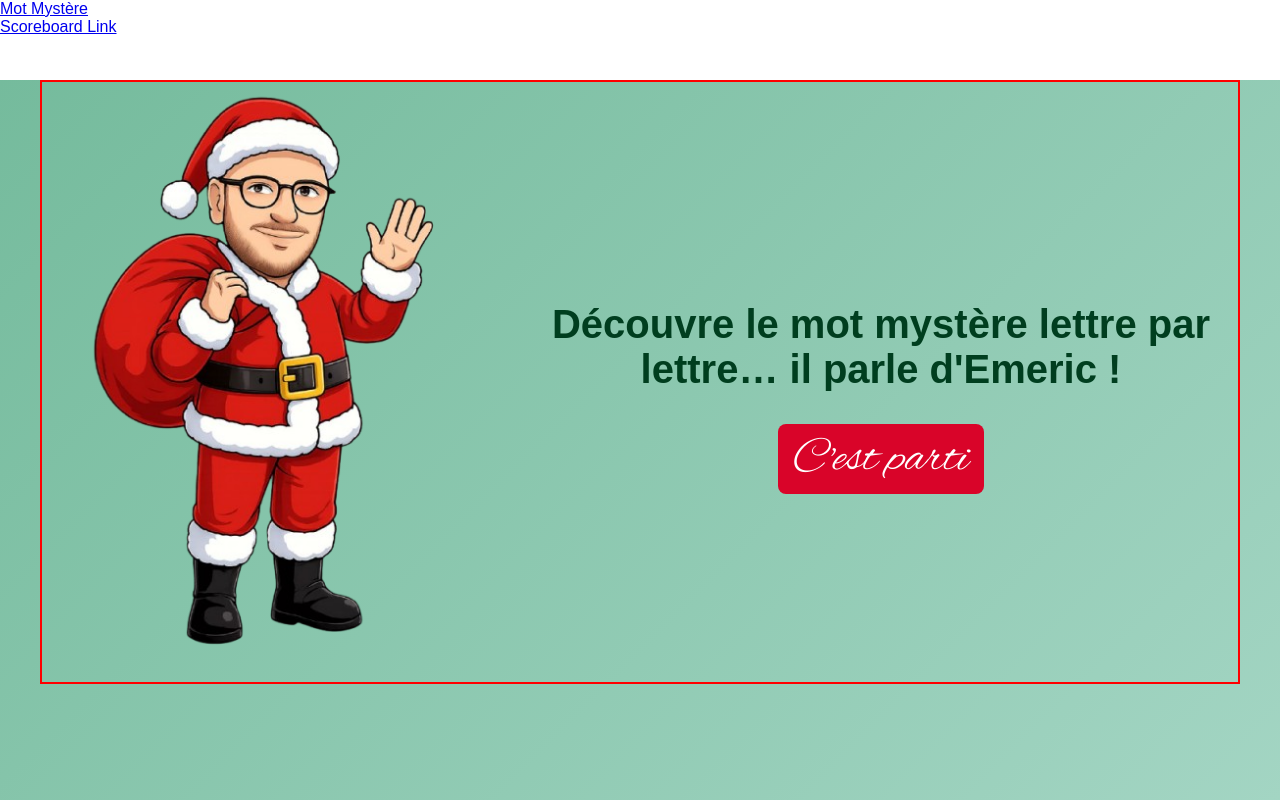
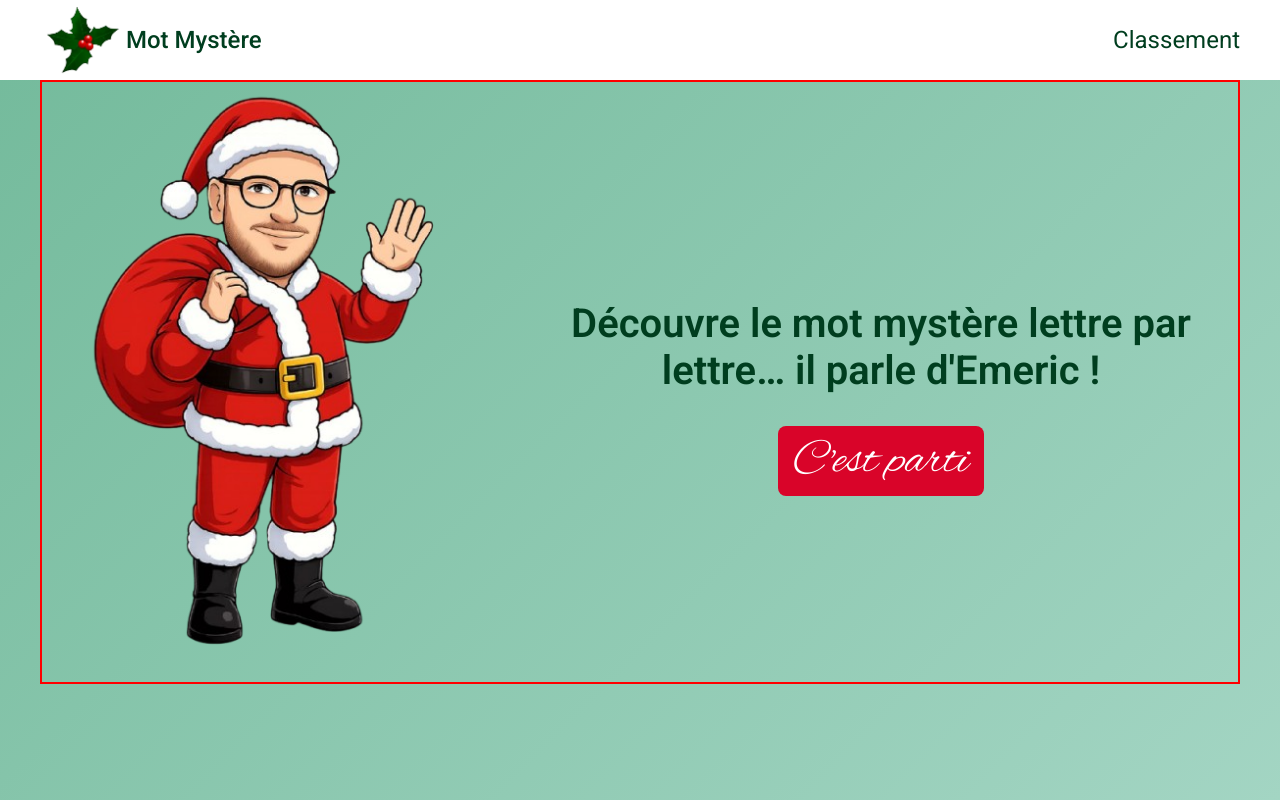
Before and after one commit to ClarissaCardarelli/secret_santa_2025, a React (Vite) app in the folder client/: page / in a window 1280 px wide. Built offline with nearby package versions, Linux system fonts and the light colour scheme.

Commit message:
Work on stopwatch integration

```diff
--- a/client/src/components/Instructions/Instructions.tsx
+++ b/client/src/components/Instructions/Instructions.tsx
@@ -1,21 +1,16 @@
 import "./Instructions.css";
 
 type InstructionsProps = {
-  gameLaunched: boolean;
-  setGameLaunched: (value: boolean) => void;
+  startNewGame: () => void;
 };
 
-function Instructions({ gameLaunched, setGameLaunched }: InstructionsProps) {
+function Instructions({ startNewGame }: InstructionsProps) {
   return (
     <div className="instructions">
       <p className="general-text">
         Découvre le mot mystère lettre par lettre… il parle d'Emeric !
       </p>
-      <button
-        type="button"
-        className="button"
-        onClick={() => setGameLaunched(!gameLaunched)}
-      >
+      <button type="button" className="button" onClick={startNewGame}>
         C'est parti
       </button>
     </div>
--- /dev/null
+++ b/client/src/components/Nav/Nav.css
@@ -0,0 +1,45 @@
+.nav{
+    height: 80px;
+    background-color: white;
+    width: 100%;
+}
+
+.nav ul{
+    max-width: 1200px;
+    margin: 0 auto;
+    height: 100%;
+    list-style: none;
+    display: flex;
+    justify-content: space-between;
+}
+
+.nav ul li a{
+    height: 100%;
+    display: flex;
+    align-items: center;
+}
+
+
+.nav-link{
+    color: var(--dark-green);
+    font-family: var(--text-font-family);
+    font-size: var(--info-font-size);
+    font-weight: 400;
+    text-decoration: none;
+    transition: color 0.2s ease;
+}
+
+.title{
+    font-weight: var(--info-font-weight);
+}
+
+
+.nav-link:hover{
+    color: var(--red);
+}
+
+.holly{
+    max-height: 100%;
+    width: auto;
+    padding: 5px;
+}
--- a/client/src/components/Nav/Nav.tsx
+++ b/client/src/components/Nav/Nav.tsx
@@ -1,15 +1,21 @@
 import { Link } from "react-router-dom";
+import "./Nav.css";
 
 function Nav() {
   return (
     <>
-      <nav style={{ height: "80px", backgroundColor: "white", width: "100%" }}>
+      <nav className="nav">
         <ul>
           <li>
-            <Link to="/">Mot Mystère</Link>
+            <Link to="/" className="nav-link title">
+              <img src="/holly.png" alt="" className="holly" />
+              Mot Mystère
+            </Link>
           </li>
           <li>
-            <Link to="/scores">Scoreboard Link</Link>
+            <Link to="/scores" className="nav-link">
+              Classement
+            </Link>
           </li>
         </ul>
       </nav>
--- /dev/null
+++ b/client/src/components/Stopwatch/Stopwatch.tsx
@@ -0,0 +1,13 @@
+function Stopwatch({ elapsedTime }) {
+  const totalSeconds = Math.floor(elapsedTime / 1000);
+  let minutes = String(Math.floor(totalSeconds / 60)).padStart(2, "0");
+  let seconds = String(Math.floor(totalSeconds % 60)).padStart(2, "0");
+
+  return (
+    <>
+      <div className="extra-info">{`${minutes}:${seconds}`}</div>
+    </>
+  );
+}
+
+export default Stopwatch;
--- a/client/src/css/global.css
+++ b/client/src/css/global.css
@@ -22,7 +22,9 @@
     text-align: center;
 }
 
-.round-info{
+.extra-info{
+    color: var(--dark-green);
+    font-family: var(--text-font-family);
     font-size: var(--info-font-size);
     font-weight: var(--info-font-weight);
 }
--- a/client/src/css/variables.css
+++ b/client/src/css/variables.css
@@ -1,10 +1,10 @@
-@import url('https://fonts.googleapis.com/css2?family=Alex+Brush&display=swap');
+@import url('https://fonts.googleapis.com/css2?family=Alex+Brush&family=Roboto:wght@100..900&display=swap');
 
 :root{
     --dark-green: #003e1f;
     --red:#d90429;
 
-    --text-font-family: sans-serif;
+    --text-font-family: "Roboto", sans-serif;
     --text-font-size: 2.5rem;
     --text-font-weight: 600;
 
--- a/client/src/pages/Home/Home.tsx
+++ b/client/src/pages/Home/Home.tsx
@@ -1,45 +1,77 @@
-import { useState } from "react";
+import { useEffect, useRef, useState } from "react";
 import "./Home.css";
 import adjectives from "../../data/adjectives";
 import Hangman from "../../components/Hangman/Hangman";
 import Word from "../../components/Word/Word";
 import Keyboard from "../../components/Keyboard/Keyboard";
 import Instructions from "../../components/Instructions/Instructions";
+import Stopwatch from "../../components/Stopwatch/Stopwatch";
 
 function Home() {
   const [wordToGuess, setWordToGuess] = useState(getRandomWord(adjectives));
-  const [round, setRound] = useState(1);
+  const [round, setRound] = useState<number>(1);
   const [guessedLetters, setGuessedLetters] = useState<string[]>([]);
   const [totalWrongGuesses, setTotalWrongGuesses] = useState<string[]>([]);
   const [gameLaunched, setGameLaunched] = useState<boolean>(false);
+  const [elapsedTime, setElapsedTime] = useState<number>(0);
+  const intervalIdRef = useRef<number | undefined>(undefined);
+  const startTimerRef = useRef(0);
 
   function getRandomWord(words: string[]) {
     return words[Math.floor(Math.random() * words.length)].toUpperCase();
   }
 
   const addGuessedLetter = (letter: string) => {
-    //do not do anything if I already guessed this letter
-    if (guessedLetters.includes(letter)) return;
-    //if incorrect,
     if (!wordToGuess.includes(letter)) {
       setTotalWrongGuesses((current) => [...current, letter]);
     }
     setGuessedLetters((current) => [...current, letter]);
   };
 
-  console.log("home page" + wordToGuess);
-  console.log(guessedLetters);
+  const startStopWatch = () => {
+    if (intervalIdRef.current) return;
+    startTimerRef.current = Date.now() - elapsedTime;
+    intervalIdRef.current = setInterval(() => {
+      setElapsedTime(Date.now() - startTimerRef.current);
+    }, 10);
+  };
 
-  const isLoser = totalWrongGuesses.length >= 7;
+  const stopStopWatch = () => {
+    if (!intervalIdRef.current) return;
+    clearInterval(intervalIdRef.current);
+    intervalIdRef.current = undefined;
+  };
 
   const isWinner = wordToGuess
     .split("")
     .every((letter) => guessedLetters.includes(letter));
 
+  const isLoser = totalWrongGuesses.length >= 7;
+
+  useEffect(() => {
+    if (isLoser) {
+      stopStopWatch();
+    }
+
+    console.log("home page" + wordToGuess);
+    console.log(guessedLetters);
+  }, [isLoser]);
+
   const startNewRound = () => {
     setGuessedLetters([]);
     setWordToGuess(getRandomWord(adjectives));
     setRound((prev) => prev + 1);
+  };
+
+  const startNewGame = () => {
+    stopStopWatch();
+    setElapsedTime(0);
+    setRound(1);
+    setGuessedLetters([]);
+    setTotalWrongGuesses([]);
+    setWordToGuess(getRandomWord(adjectives));
+    startStopWatch();
+    setGameLaunched(true);
   };
 
   return (
@@ -49,8 +81,9 @@ function Home() {
         <div className="game">
           {gameLaunched ? (
             <>
-              <div className="general-text round-info">
-                Round {round} / {adjectives.length}
+              <div>
+                <div className="extra-info">Tour {round}</div>
+                <Stopwatch elapsedTime={elapsedTime} />
               </div>
               <Word
                 reveal={isLoser}
@@ -75,10 +108,7 @@ function Home() {
               {isLoser && <button className="button">Mon score</button>}
             </>
           ) : (
-            <Instructions
-              gameLaunched={gameLaunched}
-              setGameLaunched={setGameLaunched}
-            />
+            <Instructions startNewGame={startNewGame} />
           )}
         </div>
       </div>
```
Also changed, not shown: client/public/holly.png (added).
